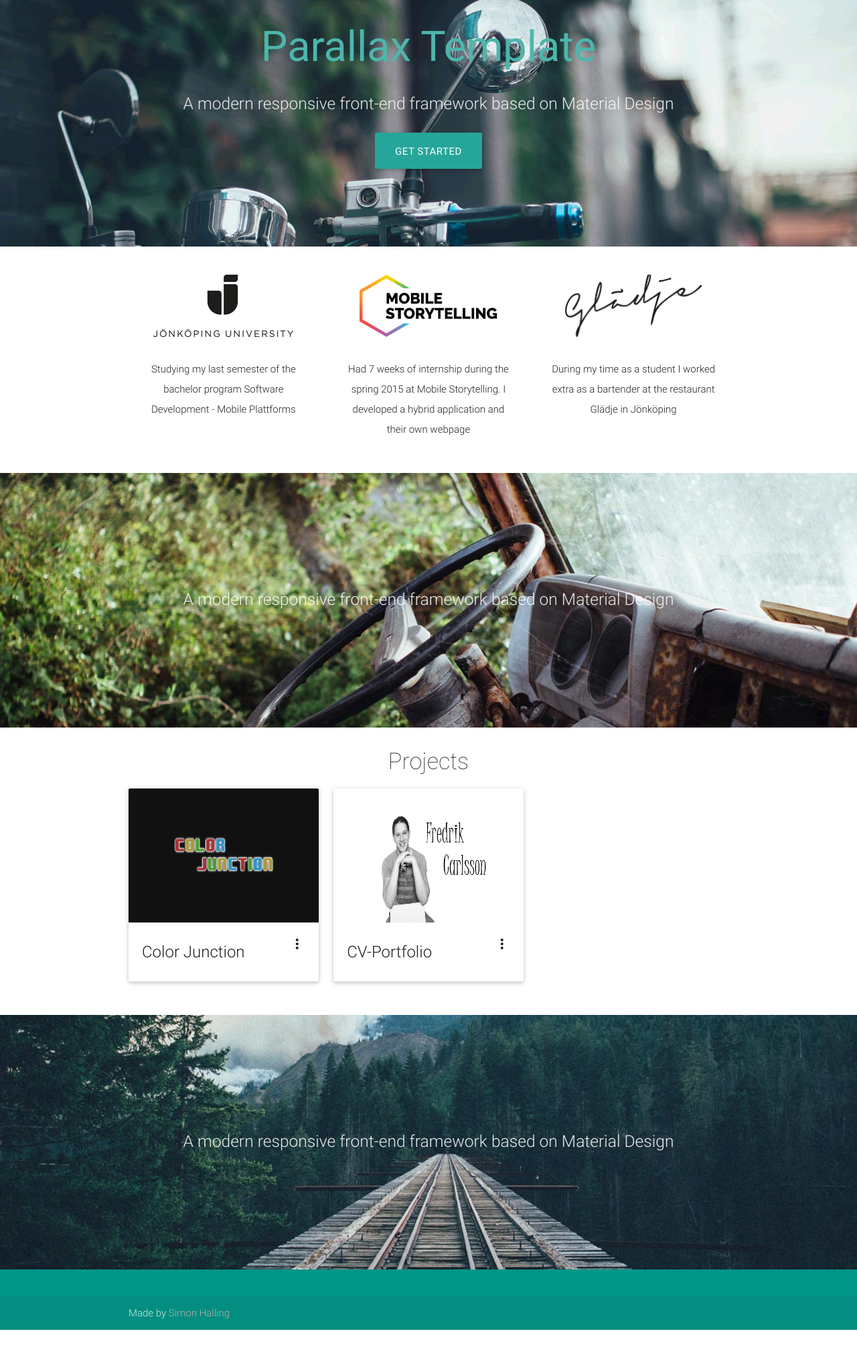
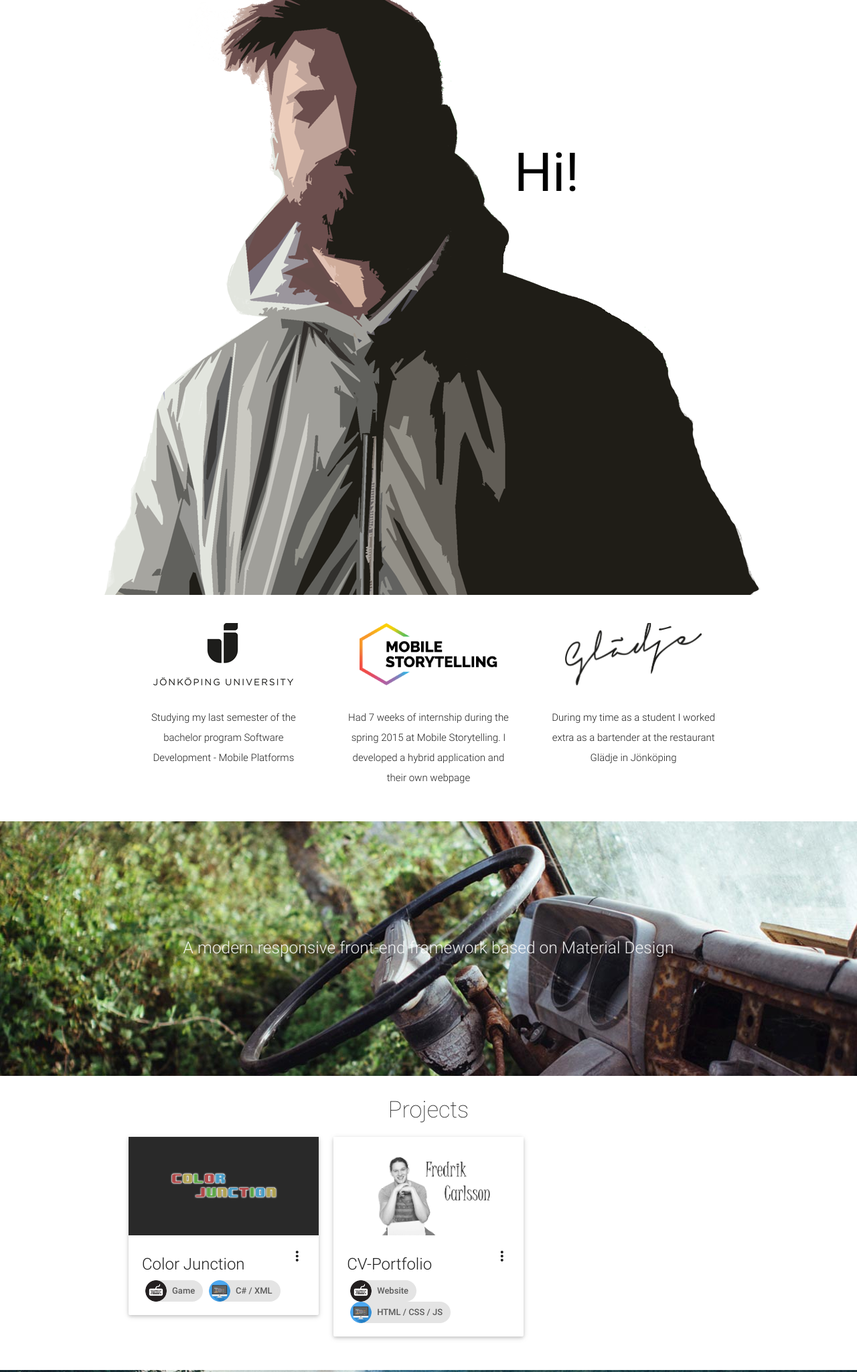
Before and after one commit to denFete/denFete.github.io, a website: page index.html in a window 1280 px wide. Shown: the part 76-2124 px from the top of the page at 67% size. Before the commit the page ends 2061 px from the top, so only its background shows below. Drawn offline with nearby package versions, Linux system fonts and the light colour scheme.

Commit message:
Banner-test

```diff
--- a/css/style.css
+++ b/css/style.css
@@ -80,14 +80,41 @@ footer.page-footer {
 }
 
 .card-image img {
-  max-width: 100%;
-
-  -moz-transition: all 0.3s;
-  -webkit-transition: all 0.3s;
-  transition: all 0.3s;
+    max-width: none;
+    width: calc(100% + 20px) !important;
+    opacity: 0.9;
+    -webkit-transition: opacity 0.35s,-webkit-transform 0.35s;
+    transition: opacity 0.35s,transform 0.35s;
+    -webkit-transform: translate3d(-10px, 0, 0);
+    transform: translate3d(-10px, 0, 0);
+    -webkit-backface-visibility: hidden;
 }
 .card-image:hover img {
-  -moz-transform: scale(1.1);
-  -webkit-transform: scale(1.1);
-  transform: scale(1.1);
+    opacity: 0.75;
+    -webkit-transform: translate3d(0, 0, 0);
+    transform: translate3d(0, 0, 0);
 }
+.splash{
+    /* background-color: red; */
+    color: black;
+    height: 70px;
+    top: 30%;
+    left: 60%;
+    /* margin-left: 65%; */
+    font-size: 80px;
+    position: absolute;
+}
+
+.chip{
+  margin-left: 5px;
+}
+.card .card-reveal {
+    height: 101%;
+}
+.coverImg{
+  min-width: 30% !important;
+}
+#index-banner{
+  min-height: 900px;
+
+}
--- a/index.html
+++ b/index.html
@@ -29,18 +29,14 @@
     <div class="section no-pad-bot">
       <div class="container">
         <br><br>
-        <h1 class="header center teal-text text-lighten-2">Parallax Template</h1>
-        <div class="row center">
-          <h5 class="header col s12 light">A modern responsive front-end framework based on Material Design</h5>
-        </div>
-        <div class="row center">
-          <a href="http://materializecss.com/getting-started.html" id="download-button" class="btn-large waves-effect waves-light teal lighten-1">Get Started</a>
+        <div class="splash">
+          <span class="center">Hi!</span>
         </div>
         <br><br>
 
       </div>
     </div>
-    <div class="parallax"><img src="background1.jpg" alt="Unsplashed background img 1"></div>
+    <div class="parallax"><img src="images/test2.png" class="coverImg" alt="Unsplashed background img 1"></div>
   </div>
 
 
@@ -54,7 +50,7 @@
             <h2 class="center">
               <img src="images/ju-logo.png" style="height:93px" />
             </h2>
-            <p class="light center">Studying my last semester of the bachelor program Software Development - Mobile Plattforms</p>
+            <p class="light center">Studying my last semester of the bachelor program Software Development - Mobile Platforms</p>
           </div>
         </div>
 
@@ -80,7 +76,6 @@
     </div>
   </div>
 
-
   <div class="parallax-container valign-wrapper">
     <div class="section no-pad-bot">
       <div class="container">
@@ -92,63 +87,59 @@
     <div class="parallax"><img src="background2.jpg" alt="Unsplashed background img 2"></div>
   </div>
 
-
-
   <div class="container">
     <div class="section">
-
+      <!--   Icon Section   -->
+      <h4 style="font-weight:200;"class="center">Projects</h4>
       <div class="row">
-        <h4 style="font-weight:200;"class="center">Projects</h4>
-          <div class="col m4 l4">
+        <div class="col s12 m6 l4">
           <div class="card">
             <div class="card-image waves-effect waves-block waves-light">
-                <img class="activator cardimage" src="images/cj.jpg">
+              <img class="activator" src="images/cj.jpg">
             </div>
             <div class="card-content">
               <span class="card-title activator grey-text text-darken-4">Color Junction<i class="material-icons right">more_vert</i></span>
+              <br>
+              <div class="chip">
+                <img src="images/category.png" alt="Contact Person">Game
+              </div>
+              <div class="chip">
+                  <img src="images/language.png" alt="Contact Person">C# / XML
+              </div>
             </div>
             <div class="card-reveal">
               <span class="card-title grey-text text-darken-4">Color Junction<i class="material-icons right">close</i></span>
               <span><b>2015</b></span>
-                <p>A project we had in the course <i>GUI-Programming</i> at the university. The main aim was to make a user-friendly GUI.</p>
-                <div class="chip" style="margin:5px;">
-                  <img src="images/category.png" alt="Contact Person">Game
-                </div>
-                <div class="chip" style="margin:5px">
-                    <img src="images/language.png" alt="Contact Person">C# / XML
-                </div>
+              <p>A project we had in the course <i>GUI-Programming</i> at the university. The main aim was to make a user-friendly GUI. My role in the team was mostly the front end part.</p>
 
             </div>
           </div>
         </div>
-          <div class="col m4 l4">
+        <div class="col s12 m6 l4">
           <div class="card">
             <div class="card-image waves-effect waves-block waves-light">
-                <img class="activator cardimage" src="images/fc-cv.jpg">
+              <img class="activator" src="images/fc-cv.jpg">
             </div>
             <div class="card-content">
               <span class="card-title activator grey-text text-darken-4">CV-Portfolio<i class="material-icons right">more_vert</i></span>
+              <br>
+              <div class="chip">
+                <img src="images/category.png" alt="Contact Person">Website
+              </div>
+              <div class="chip">
+                <img src="images/language.png" alt="Contact Person">HTML / CSS / JS
+              </div>
             </div>
             <div class="card-reveal">
               <span class="card-title grey-text text-darken-4">CV-Portfolio<i class="material-icons right">close</i></span>
               <span><b>2015</b></span>
-                <p>Helped my friend who's an with his website.</p>
-                <div class="chip" style="margin:5px;">
-                  <img src="images/category.png" alt="Contact Person">Game
-                </div>
-                <div class="chip" style="margin:5px">
-                    <img src="images/language.png" alt="Contact Person">C# / XML
-                </div>
-                <a class="waves-effect waves-light btn" href="https://www.youtube.com/watch?v=gs9TqGc5UiE&feature=youtu.be" target="_blanc"style="margin-top:15px;"><i class="material-icons left" style="font-size:30px;">videocam</i>Watch</a>
+              <p>Assisted in my friends portfolio website</p>
             </div>
           </div>
         </div>
       </div>
     </div>
-
   </div>
-  </div>
-
 
   <div class="parallax-container valign-wrapper">
     <div class="section no-pad-bot">
@@ -161,14 +152,7 @@
     <div class="parallax"><img src="background3.jpg" alt="Unsplashed background img 3"></div>
   </div>
 
-  <footer class="page-footer teal">
-    <div class="container">
-      <div class="row">
-        <div class="col l6 s12">
-
-        </div>
-      </div>
-    </div>
+  <footer class="page-footer">
     <div class="footer-copyright">
       <div class="container">
       Made by <a class="brown-text text-lighten-3">Simon Halling</a>
```
Also changed, not shown: css/materialize.css, images/test.png (added), images/test2.png (added). Lines whose indentation alone changed are shown as unchanged.
